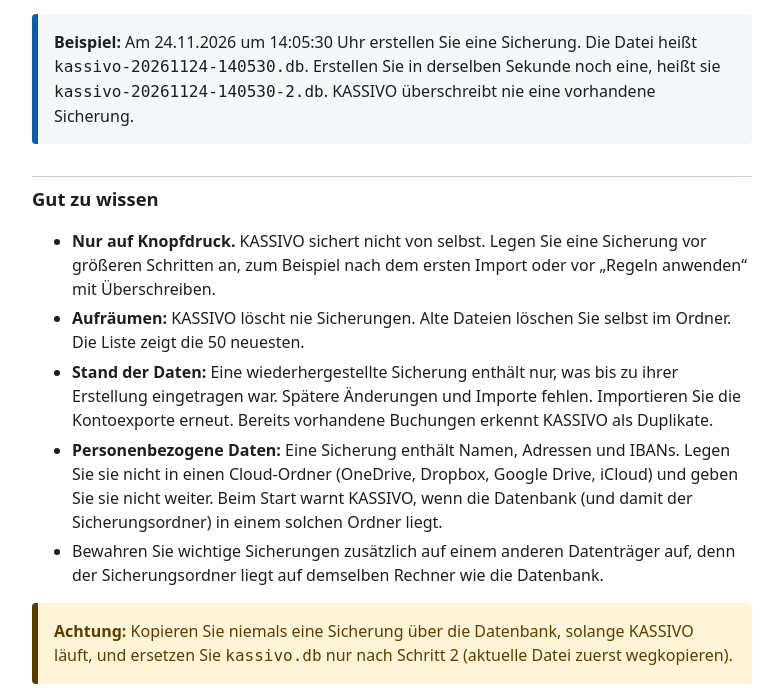
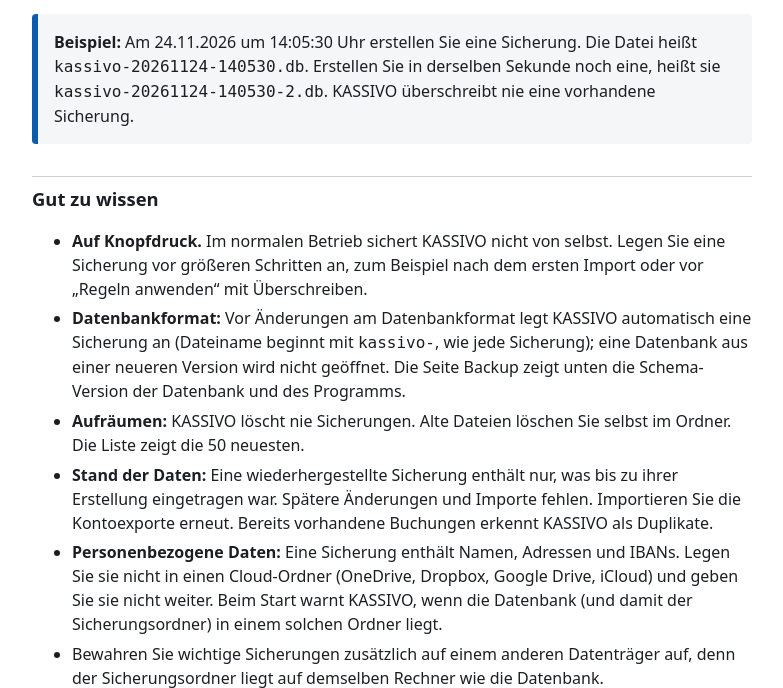
Before and after one commit to Nirodo/KASSIVO, a FastAPI app: template src/kassivo/web/templates/wiki/backup.html in a window 1280 px wide. Shown: the part 1002-1690 px from the top of the page, without its empty margins (384-1167 px from the left). Run offline with FastAPI, Linux system fonts and the light colour scheme; the template is opened without the code that fills it, so the values that code supplies are empty.

Commit message:
feat: Doku zu Schema-Version und automatischer Sicherung
Wiki "Sicherung und Wiederherstellung", "Bekannte Einschränkungen" und
README nennen die automatische Sicherung vor Änderungen am
Datenbankformat und die Ablehnung von Datenbanken aus neueren Versionen.
Faktenwächter für Wiki und README.

Closes #30

Co-Authored-By: Claude Opus 5.5 <noreply@anthropic.com>

```diff
--- a/src/kassivo/web/templates/wiki/backup.html
+++ b/src/kassivo/web/templates/wiki/backup.html
@@ -28,7 +28,8 @@
 
 <h2>Gut zu wissen</h2>
 <ul>
-  <li><strong>Nur auf Knopfdruck.</strong> KASSIVO sichert nicht von selbst. Legen Sie eine Sicherung vor größeren Schritten an, zum Beispiel nach dem ersten Import oder vor „Regeln anwenden“ mit Überschreiben.</li>
+  <li><strong>Auf Knopfdruck.</strong> Im normalen Betrieb sichert KASSIVO nicht von selbst. Legen Sie eine Sicherung vor größeren Schritten an, zum Beispiel nach dem ersten Import oder vor „Regeln anwenden“ mit Überschreiben.</li>
+  <li><strong>Datenbankformat:</strong> Vor Änderungen am Datenbankformat legt KASSIVO automatisch eine Sicherung an (Dateiname beginnt mit <code>kassivo-</code>, wie jede Sicherung); eine Datenbank aus einer neueren Version wird nicht geöffnet. Die Seite Backup zeigt unten die Schema-Version der Datenbank und des Programms.</li>
   <li><strong>Aufräumen:</strong> KASSIVO löscht nie Sicherungen. Alte Dateien löschen Sie selbst im Ordner. Die Liste zeigt die 50 neuesten.</li>
   <li><strong>Stand der Daten:</strong> Eine wiederhergestellte Sicherung enthält nur, was bis zu ihrer Erstellung eingetragen war. Spätere Änderungen und Importe fehlen. Importieren Sie die Kontoexporte erneut. Bereits vorhandene Buchungen erkennt KASSIVO als Duplikate.</li>
   <li><strong>Personenbezogene Daten:</strong> Eine Sicherung enthält Namen, Adressen und IBANs. Legen Sie sie nicht in einen Cloud-Ordner (OneDrive, Dropbox, Google Drive, iCloud) und geben Sie sie nicht weiter. Beim Start warnt KASSIVO, wenn die Datenbank (und damit der Sicherungsordner) in einem solchen Ordner liegt.</li>
--- a/src/kassivo/web/templates/wiki/grenzen.html
+++ b/src/kassivo/web/templates/wiki/grenzen.html
@@ -38,7 +38,7 @@
 <h3>Betrieb</h3>
 <ul>
   <li><strong>Ein Nutzer, ein PC, keine Anmeldung.</strong> Es gibt kein Login und keine Benutzerkonten, keine Rollen und keinen Mehrbenutzerbetrieb. Siehe <a href="/wiki/sicherheit">Datenschutz und Sicherheit</a>.</li>
-  <li><strong>Kein Wiederherstellen-Knopf.</strong> Sicherungen erstellen Sie im Programm, zurückspielen müssen Sie von Hand (<a href="/wiki/backup">Sicherung und Wiederherstellung</a>). Es gibt keine automatische Sicherung.</li>
+  <li><strong>Kein Wiederherstellen-Knopf.</strong> Sicherungen erstellen Sie im Programm, zurückspielen müssen Sie von Hand (<a href="/wiki/backup">Sicherung und Wiederherstellung</a>). Automatisch sichert KASSIVO nur vor einer Änderung am Datenbankformat.</li>
   <li><strong>Port und Adresse</strong> sind fest: <code>127.0.0.1:8000</code>.</li>
   <li><strong>Das Wiki ist nur zum Lesen.</strong> Es lässt sich im Programm nicht bearbeiten.</li>
   <li><strong>Python:</strong> Erlaubt ist Python ab 3.10. Getestet wird nur mit Python 3.15.</li>
```
Also changed, not shown: tests/test_schema_version.py (+10 -0 lines), tests/test_wiki_content.py (+2 -0 lines), README.md.
